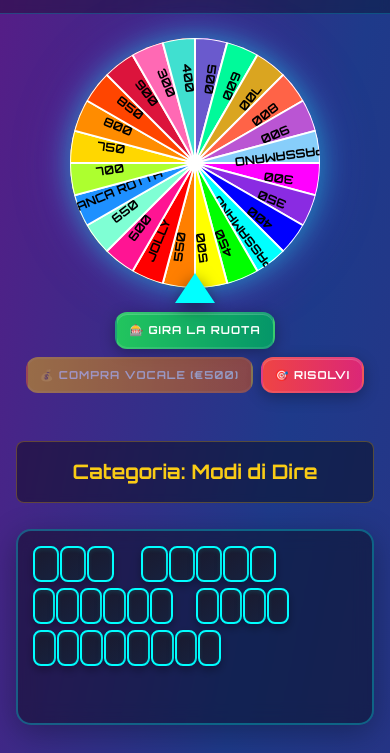
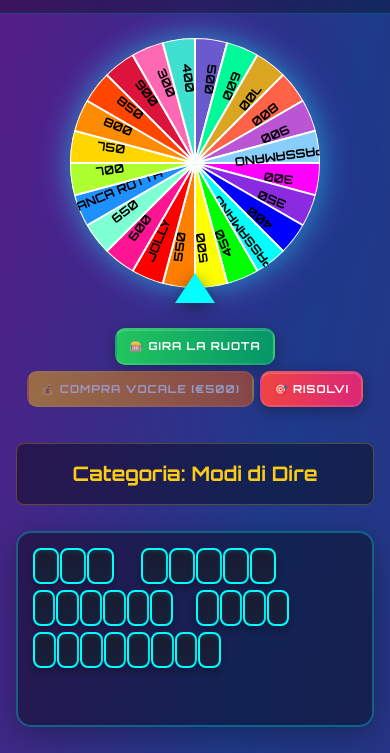
Before and after one commit to Pioshin/RUOTA, a plain HTML site: page index.html in a window 390 px wide. Shown: the part 91-844 px from the top of the page. Drawn offline with nearby package versions, Linux system fonts and the light colour scheme.

Commit message:
🎯 Ottimizzazione layout: pulsanti più compatti e allineati
📐 Modifiche layout:
- Ridotto padding pulsanti: da 12px a 8px verticalmente
- Ridotto font-size: da 14px a 13px per maggiore compattezza
- Diminuito border-radius: da 12px a 10px per look più moderno
- Ridotto gap tra pulsanti: da 12px a 10px
- Diminuito margin-bottom controlli: da 1.5rem a 1rem
- Ridotto margin-top tastiera: da 30px a 20px

🎨 Risultato:
- Pulsanti più compatti e professionali
- Migliore allineamento con la tastiera
- Layout più armonioso e bilanciato
- Più spazio per la ruota

```diff
--- a/style.css
+++ b/style.css
@@ -57,12 +57,12 @@ body {
 
 /* Pulsanti di gioco */
 .game-btn {
-    padding: 12px 24px;
+    padding: 8px 20px;
     border: none;
-    border-radius: 12px;
+    border-radius: 10px;
     font-family: 'Orbitron', monospace;
     font-weight: bold;
-    font-size: 14px;
+    font-size: 13px;
     color: white;
     cursor: pointer;
     transition: all 0.3s ease;
@@ -113,19 +113,22 @@ body {
 /* Controlli gioco su una riga */
 .flex.flex-wrap.justify-center.gap-3.mb-6 {
     flex-wrap: nowrap;
-    gap: 12px;
+    gap: 10px;
+    margin-bottom: 1rem; /* Ridotto da mb-6 (1.5rem) */
+    margin-top: 1rem; /* Spazio sopra ridotto */
 }
 
 /* Responsive per i controlli */
 @media (max-width: 768px) {
     .flex.flex-wrap.justify-center.gap-3.mb-6 {
         flex-wrap: wrap;
-        gap: 8px;
+        gap: 6px;
+        margin-bottom: 0.75rem;
     }
 
     .game-btn {
-        padding: 8px 12px;
-        font-size: 12px;
+        padding: 6px 10px;
+        font-size: 11px;
     }
 }
 
@@ -236,7 +239,7 @@ body {
 
 /* Tastiera */
 .keyboard-container {
-    margin-top: 30px;
+    margin-top: 20px; /* Ridotto da 30px */
 }
 
 .keyboard {
```
